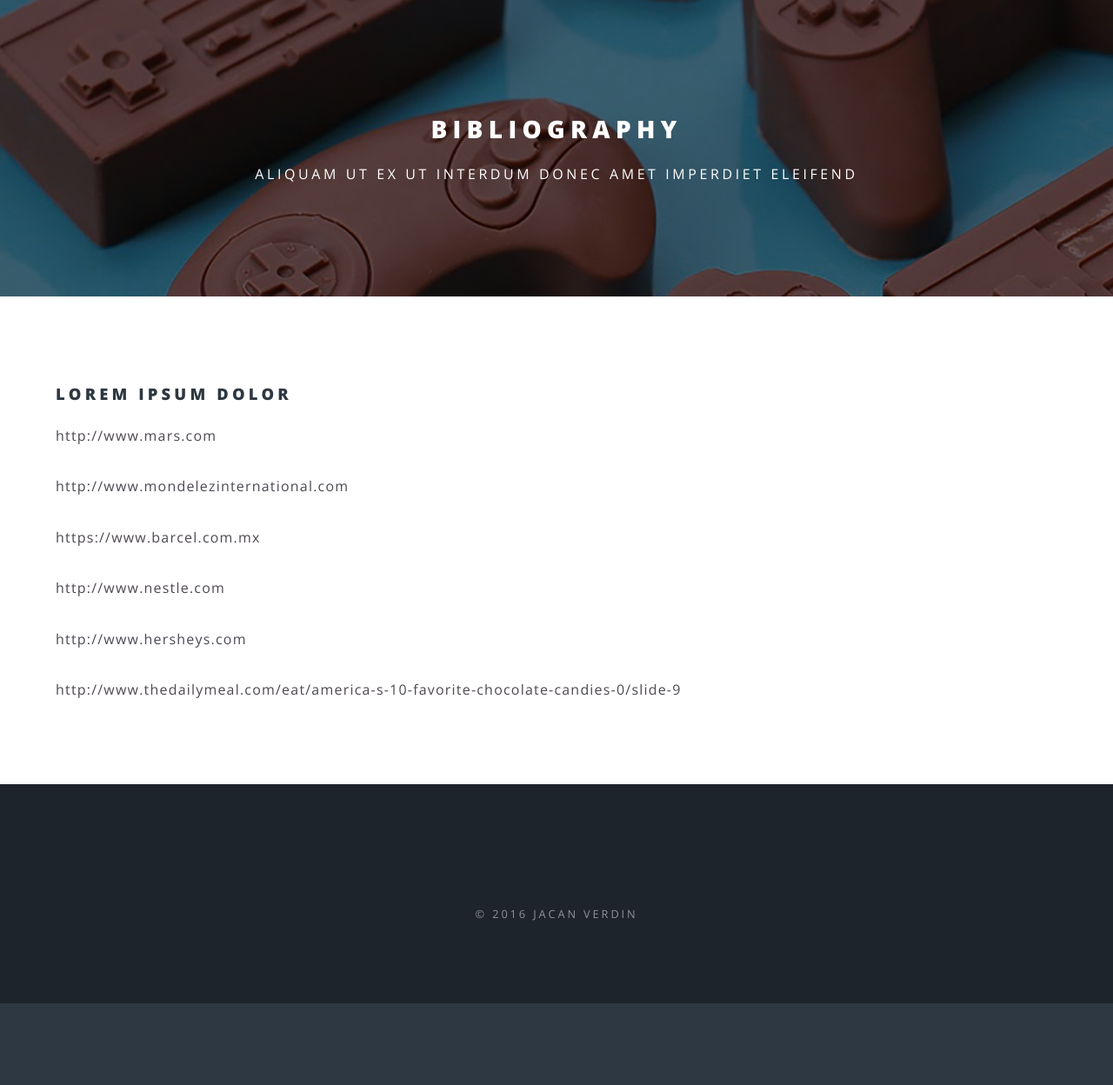
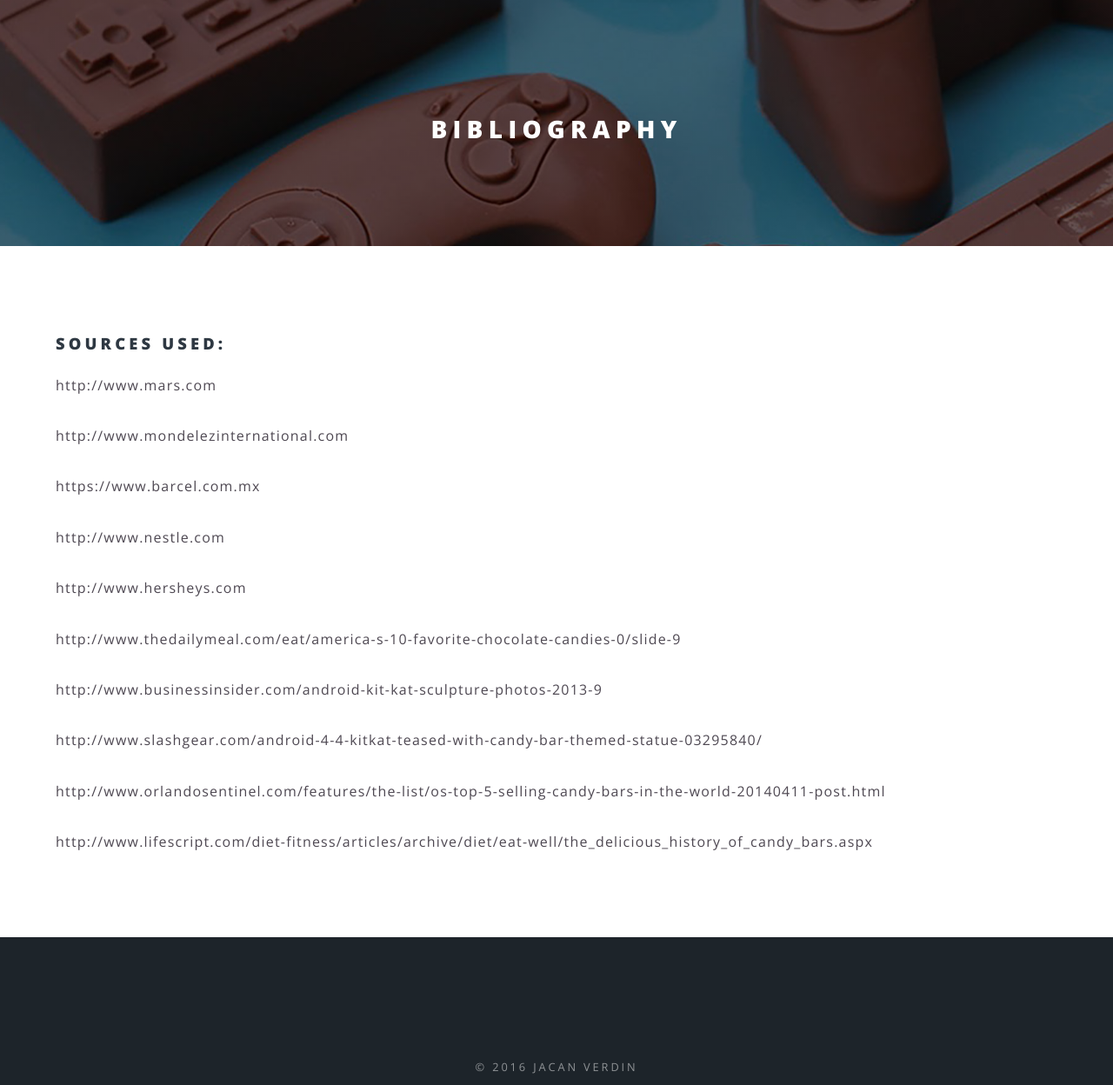
Before and after one commit to jacanv/jacanv.github.io, a Jekyll site: the page built from bibliography.html, in a window 1280 px wide and 1400 px high, cut to the strip 152-1400 px from the top of the window. Shown: the whole strip at 87% size. Built offline with Jekyll 4.4.1, drawn with Linux system fonts in a browser that asks for light colours.

Commit message:
Added to main page, modified Bibliography

```diff
--- a/_layouts/page.html
+++ b/_layouts/page.html
@@ -5,7 +5,7 @@
 
   <header>
     <h2>{{ page.title }}</h2>
-    <p>Aliquam ut ex ut interdum donec amet imperdiet eleifend</p>
+    <!-- <p>Aliquam ut ex ut interdum donec amet imperdiet eleifend</p> -->
   </header>
 
   <section class="wrapper style5">
--- a/bibliography.html
+++ b/bibliography.html
@@ -2,10 +2,20 @@
 layout: page
 title: Bibliography
 ---
-	<h3>Lorem ipsum dolor</h3>
+	<h3>Sources Used:</h3>
 	<p>http://www.mars.com</p>
 	<p>http://www.mondelezinternational.com</p>
 	<p>https://www.barcel.com.mx</p>
 	<p>http://www.nestle.com</p>
 	<p>http://www.hersheys.com</p>
 	<p>http://www.thedailymeal.com/eat/america-s-10-favorite-chocolate-candies-0/slide-9</p>
+	<p>http://www.businessinsider.com/android-kit-kat-sculpture-photos-2013-9</p>
+	<p>
+		http://www.slashgear.com/android-4-4-kitkat-teased-with-candy-bar-themed-statue-03295840/
+	</p>
+	<p>
+		http://www.orlandosentinel.com/features/the-list/os-top-5-selling-candy-bars-in-the-world-20140411-post.html
+	</p>
+	<p>
+		http://www.lifescript.com/diet-fitness/articles/archive/diet/eat-well/the_delicious_history_of_candy_bars.aspx
+	</p>
--- a/index.html
+++ b/index.html
@@ -106,7 +106,7 @@
 							<div class="content">
 								<h2 class="align-center no-margin">1.</h2>
 								<h2 class="align-center">Reese's Peanut Butter Cups</h2>
-								<p></p>
+								<p>Harry Reese used to work for Hershey's then quit to make his own candy called Reese's Peanut Butter Cups.  He sold the candy in five-pound boxes.  During the 1920s the Reeses Peanut Butter Cups became a big hit.  In 1963 Hershey bought the company for $23.5 million.</p>
 							</div>
 						</section>
 					</section>
@@ -116,8 +116,7 @@
 						<div class="inner">
 							<header class="major">
 								<h2>Google's Kit Kat Sculpture</h2>
-								<p>Aliquam ut ex ut augue consectetur interdum. Donec amet imperdiet eleifend<br />
-								fringilla tincidunt. Nullam dui leo Aenean mi ligula, rhoncus ullamcorper.</p>
+								<p>When Google releases a version of their Android operating system they name it after something sweet, like Jelly Bean or Ice Cream Sandwich.  One version was called Kit Kat and they built a giant Kit Kat sculpture for it.</p>
 								<div class="image"><img src="images/google_kit_kat_sculpture.jpg" alt="" /></div>
 							</header>
 						</div>
```
